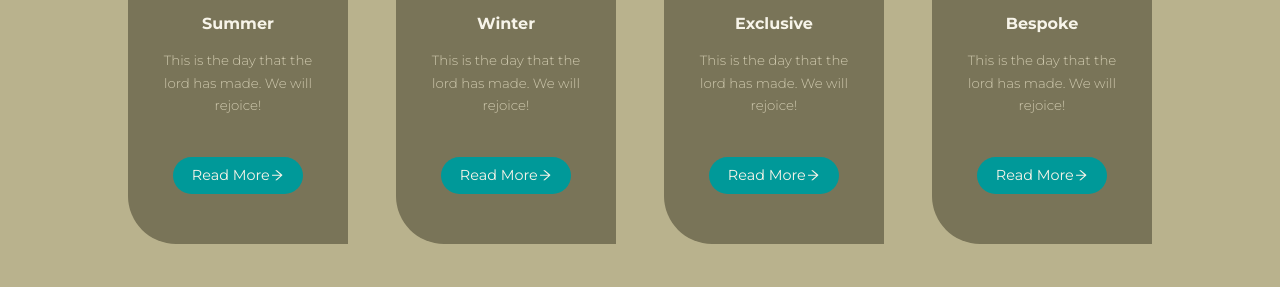
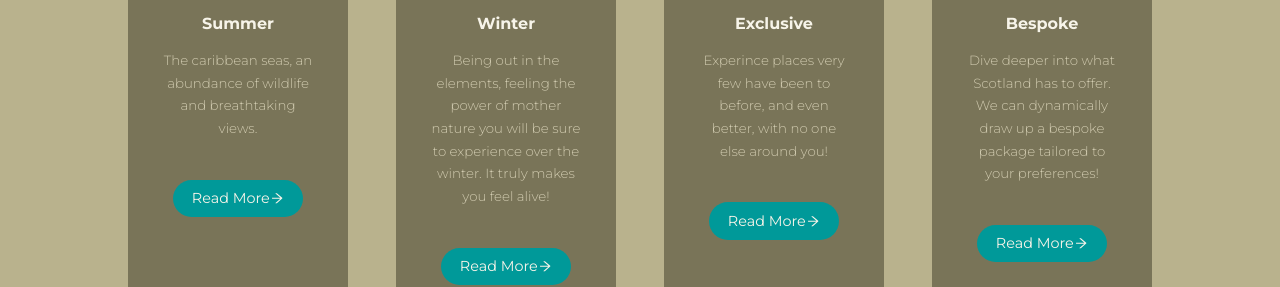
Before and after one commit to georgeophill/scotland-safaris, a React (Create React App) app in the folder scotland-safaris/scotland-safaris/: page / in a window 1280 px wide. Shown: the part 1113-1400 px from the top of the page. Built offline with nearby package versions, Linux system fonts and the light colour scheme.

Commit message:
new logo and finished testimonial component, but still a bug in it

```diff
--- /dev/null
+++ b/scotland-safaris/scotland-safaris/src/components/Footer.jsx
@@ -0,0 +1,9 @@
+import React from 'react'
+
+const Footer = () => {
+  return (
+    <div>Footer</div>
+  )
+}
+
+export default Footer
--- a/scotland-safaris/scotland-safaris/src/components/Navbar.css
+++ b/scotland-safaris/scotland-safaris/src/components/Navbar.css
@@ -28,7 +28,7 @@ nav{
 }
 
 .logo{
-    width: 10rem;
+    width: 418px;
 }
 
 .nav__links{
--- a/scotland-safaris/scotland-safaris/src/components/Navbar.jsx
+++ b/scotland-safaris/scotland-safaris/src/components/Navbar.jsx
@@ -4,7 +4,7 @@ import {links} from '../data'
 import {FaBars} from 'react-icons/fa'
 import { GrClose } from 'react-icons/gr'
 import './Navbar.css'
-import Logo from '../images/logo-round.png'
+import Logo from '../images/new-logo.JPG'
 
 const Navbar = () => {
   const [isNavShowing, setIsNavShowing] = useState(false)
--- a/scotland-safaris/scotland-safaris/src/components/Testimonials.jsx
+++ b/scotland-safaris/scotland-safaris/src/components/Testimonials.jsx
@@ -2,19 +2,23 @@ import SectionHead from "./SectionHead"
 import { ImQuotesLeft } from 'react-icons/im'
 import Card from "../UI/Card"
 import { IoIosArrowDropleftCircle, IoIosArrowDroprightCircle } from 'react-icons/io'
-import { testimonials } from '../data'
+import  { testimonials }  from '../data'
 import { useState } from "react"
 
 const Testimonials = () => {
-    const [ index, setIndex ] = useState(0)
-    const {name, quote, job, avatar} =  testimonials[index]
+    const [index, setIndex] = useState(0);
+    const { name, job, quote, avatar } = testimonials[index];
 
     const prevTestimonialHandler = () => {
-        // setIndex(( prev  =>  prev + 1 ))
+        setIndex(( prev  =>  prev + 1 ))
+
+        if(index <= 0 ) {
+            setIndex(testimonials.length -1 )
+        }
     }
 
     const nextTestimonialHandler = () => {
-        setIndex(( prev  =>  prev - 1 ))
+       setIndex(prev => +1 );
 
         if(index >= testimonials.length - 1) {
             setIndex(0);
--- a/scotland-safaris/scotland-safaris/src/data.js
+++ b/scotland-safaris/scotland-safaris/src/data.js
@@ -41,28 +41,28 @@ export const safaris = [
         id: 1,
         icon: <GiPineTree/>,
         title: "Summer",
-        info: "This is the day that the lord has made. We will rejoice!",
+        info: "The caribbean seas, an abundance of wildlife and breathtaking views. ",
         path: "/safaris/111"
     },
     {
         id: 2,
         icon: <GiPineTree/>,
         title: "Winter",
-        info: "This is the day that the lord has made. We will rejoice!",
+        info: "Being out in the elements, feeling the power of mother nature you will be sure to experience over the winter. It truly makes you feel alive!",
         path: "/safaris/222"
     },
     {
         id: 3,
         icon: <GiPineTree/>,
         title: "Exclusive",
-        info: "This is the day that the lord has made. We will rejoice!",
+        info: "Experince places very few have been to before, and even better, with no one else around you!",
         path: "/safaris/333"
     },
     {
         id: 4,
         icon: <GiPineTree/>,
         title: "Bespoke",
-        info: "This is the day that the lord has made. We will rejoice!",
+        info: "Dive deeper into what Scotland has to offer. We can dynamically draw up a bespoke package tailored to your preferences!",
         path: "/safaris/444"
     }
 ]
--- a/scotland-safaris/scotland-safaris/src/pages/home/Home.jsx
+++ b/scotland-safaris/scotland-safaris/src/pages/home/Home.jsx
@@ -5,6 +5,7 @@ import Safaris from '../../components/Safaris'
 import Values from '../../components/Values'
 import FAQs from '../../components/FAQs'
 import Testimonials from '../../components/Testimonials'
+import Footer from '../../components/Footer'
 
 
 
@@ -16,6 +17,7 @@ const Home = () => {
     <Values/>
     <FAQs/>
     <Testimonials/>
+    <Footer/>
     </>
   )
 }
--- a/scotland-safaris/scotland-safaris/src/pages/safaris/Safaris.jsx
+++ b/scotland-safaris/scotland-safaris/src/pages/safaris/Safaris.jsx
@@ -1,9 +1,12 @@
 import React from 'react'
+import safaris from '../../components/Safaris'
 import './Safaris.css'
 
 const Safaris = () => {
   return (
-    <div>Safaris</div>
+    <div>
+      {safaris}
+    </div>
   )
 }
 
```
Also changed, not shown: scotland-safaris/scotland-safaris/src/images/new-logo.JPG (added).
